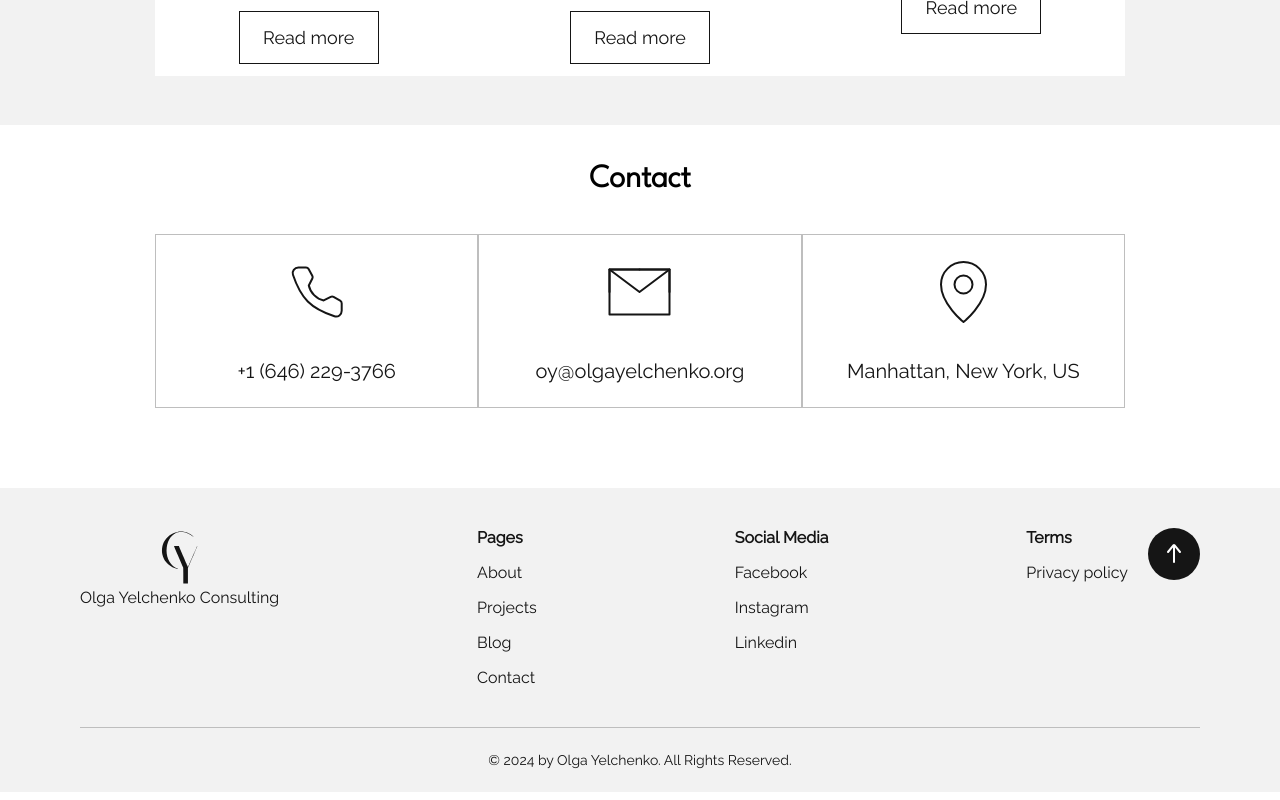
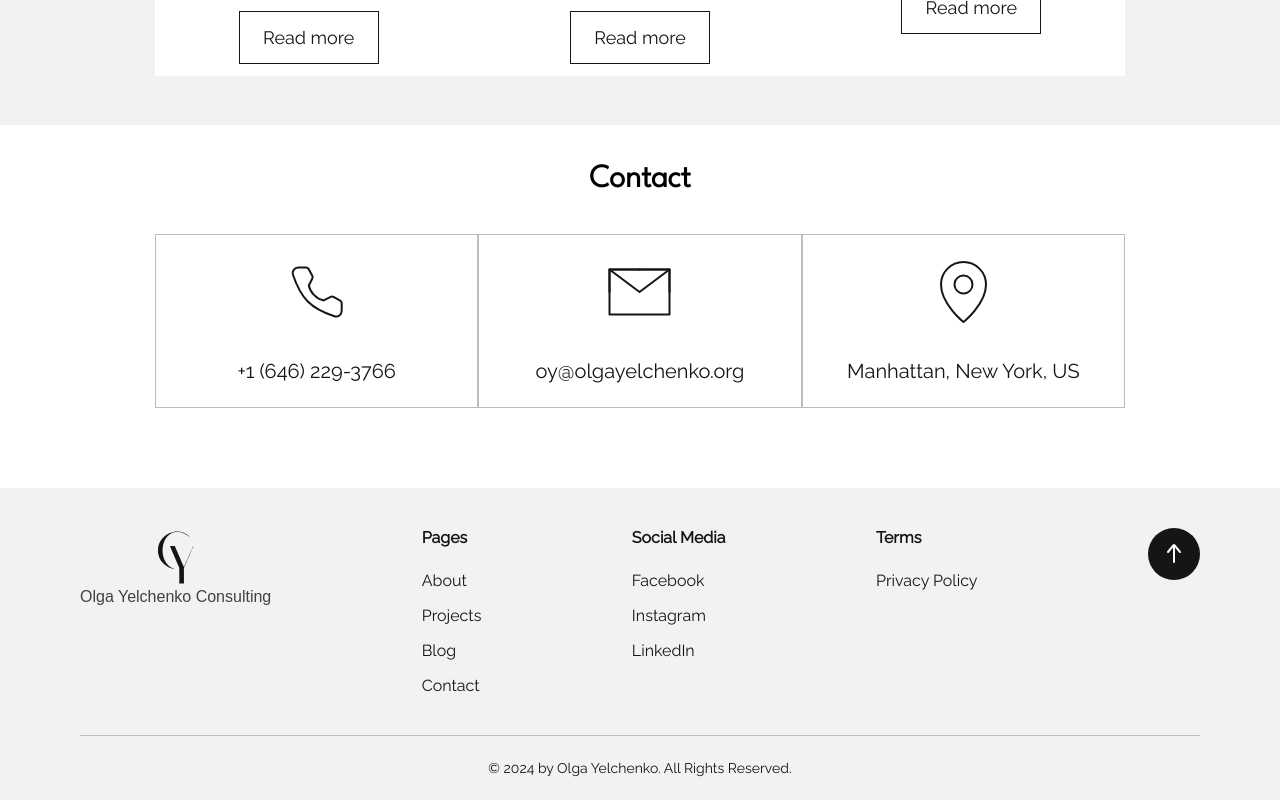
Before and after one commit to tetiananosenko/OY-consulting, a React (Create React App) app: page / in a window 1280 px wide. Shown: the part 4000-4800 px from the top of the page. Built offline with nearby package versions, Linux system fonts and the light colour scheme.

Commit message:
create footer rwd

```diff
--- /dev/null
+++ b/src/assets/svg/Minus.jsx
@@ -0,0 +1,9 @@
+import React from 'react';
+
+const Minus = ({ className }) => (
+  <svg className={className} viewBox="0 0 35 35">
+    <path d="M22.919 12.909h-21.865c-0.509 0-0.922-0.413-0.922-0.922s0.413-0.922 0.922-0.922h21.865c0.509 0 0.922 0.413 0.922 0.922s-0.413 0.922-0.922 0.922z"></path>
+  </svg>
+);
+
+export default Minus;
--- /dev/null
+++ b/src/assets/svg/Plus.jsx
@@ -0,0 +1,9 @@
+import React from 'react';
+
+const Plus = ({ className }) => (
+  <svg className={className} viewBox="0 0 35 35">
+    <path d="M22.919 11.065h-10.011v-10.011c0-0.509-0.413-0.922-0.922-0.922s-0.922 0.413-0.922 0.922v10.011h-10.011c-0.509 0-0.922 0.413-0.922 0.922s0.413 0.922 0.922 0.922h10.011v10.011c0 0.509 0.413 0.922 0.922 0.922s0.922-0.413 0.922-0.922v-10.011h10.011c0.509 0 0.922-0.413 0.922-0.922s-0.413-0.922-0.922-0.922z"></path>
+  </svg>
+);
+
+export default Plus;
--- /dev/null
+++ b/src/components/AccordionFooter/index.jsx
@@ -0,0 +1,26 @@
+import React from 'react';
+import PlusImg from '../../assets/svg/Plus';
+import MinusImg from '../../assets/svg/Minus';
+import styles from './index.module.scss';
+
+
+const Accordion = ({
+  title,
+  listVisible,
+  openList,
+  listNumber,
+}) => (
+  <button
+    className={styles.box}
+    onClick={() => (openList ? openList(listNumber) : '')}
+  >
+    <h3 className={styles.title}>{title}</h3>
+    {listVisible?.length && !listVisible[listNumber] ? (
+      <PlusImg className={styles.img} />
+    ) : (
+      <MinusImg className={styles.img} />
+    )}
+  </button>
+);
+
+export default Accordion;
--- /dev/null
+++ b/src/components/AccordionFooter/index.module.scss
@@ -0,0 +1,32 @@
+@import "../../styles/constants.scss";
+
+.box {
+  display: flex;
+  justify-content: space-between;
+  width: 100%;
+
+  @include media(tablet) {
+    margin-bottom: 15px;
+  }
+}
+
+.title {
+  color: $mainFontColor;
+  font-family: $font-family;
+  font-size: 16px;
+  font-weight: 600;
+  padding-bottom: 24px;
+  @include media(tablet) {
+    padding-bottom: 0;
+  }
+}
+
+.img {
+  width: 24px;
+  height: 24px;
+  position: relative;
+
+  @include media(laptopUp) {
+    display: none;
+  }
+}
--- /dev/null
+++ b/src/components/Copyright/index.jsx
@@ -0,0 +1,13 @@
+import React from 'react';
+import styles from './index.module.scss';
+
+const Copyright = () => {
+
+  const year = new Date().getFullYear();
+
+  return  <div className={styles.wrapperSectionReserved}>
+          <p className={styles.textReserved}>© 2024 by Olga Yelchenko. All Rights Reserved.</p>
+        </div>
+};
+
+export default Copyright;
--- /dev/null
+++ b/src/components/Copyright/index.module.scss
@@ -0,0 +1,16 @@
+@import "../../styles/constants.scss";
+
+.wrapperSectionReserved {
+  width: 100%;
+}
+
+.textReserved {
+  color: $mainFontColor;
+  font-family: $font-family;
+  font-weight: 400;
+  font-size: 16px;
+  font-size: 14px;
+  text-align: center;
+  border-top: 1px solid #bebebe;
+  padding: 24px 0px;
+}
--- /dev/null
+++ b/src/pages/Footer/FooterList.jsx
@@ -0,0 +1,44 @@
+import React, { useState } from 'react';
+import Accordion from '../../components/AccordionFooter';
+import { menuName, listContent } from './ListItems';
+import styles from './index.module.scss';
+
+const FooterList = ({ className })=> {
+  const [listVisible, setListVisible] = useState([false, false, false]);
+
+  const openList = (count) => {
+    setListVisible(prev =>
+      prev.map((value, index) => (index === count ? !value : value)),
+    );
+  };
+
+  return (
+    <>
+      {menuName.map(({ id, listNumber, contentName, label }) => (
+        <div key={id} className={className}>
+          <Accordion
+            title={label}
+            listVisible={listVisible}
+            openList={openList}
+            listNumber={listNumber}
+          />
+          <nav
+            className={
+              listVisible && listVisible[listNumber]
+                ? styles.listOpen
+                : styles.list
+            }
+          >
+            {listContent[contentName].map(({ id, href, label }) => (
+              <a href={href} className={styles.link} key={id} target='_blank'>
+                {label}
+              </a>
+            ))}
+          </nav>
+        </div>
+      ))}
+    </>
+  );
+};
+
+export default FooterList;
--- /dev/null
+++ b/src/pages/Footer/ListItems.jsx
@@ -0,0 +1,23 @@
+
+export const menuName = [
+  { id: 0, listNumber: 0, contentName: 'pages', label: 'Pages' },
+  { id: 1, listNumber: 1, contentName: 'socialMedia', label: 'Social Media' },
+  { id: 2, listNumber: 2, contentName: 'terms', label: 'Terms' },
+];
+
+export const listContent = {
+  pages: [
+    { id: 0, href: '/about', label: 'About' },
+    { id: 1, href: '/projects', label: 'Projects' },
+    { id: 2, href: '/blog', label: 'Blog' },
+    { id: 3, href: '/contact', label: 'Contact' },
+  ],
+  socialMedia: [
+    { id: 4, href: 'https://www.facebook.com/olgayelchenkoconsulting/?show_switched_toast=0&show_invite_to_follow=0&show_switched_tooltip=0&show_podcast_settings=0&show_community_review_changes=0&show_community_rollback=0&show_follower_visibility_disclosure=0', label: 'Facebook' },
+    { id: 5, href: 'https://www.instagram.com/oyconsulting/', label: 'Instagram' },
+    { id: 6, href: 'https://www.linkedin.com/company/olgayelchenkoconsulting/about/', label: 'LinkedIn' },
+  ],
+  terms: [
+    { id: 7, href: '', label: 'Privacy Policy' },
+  ],
+};
--- a/src/pages/Footer/index.jsx
+++ b/src/pages/Footer/index.jsx
@@ -1,10 +1,11 @@
+import React from 'react';
 import { Link } from 'react-router-dom';
-import routes from '../TopBar/routes'
+import FooterList from './FooterList';
+import Copyright from '../../components/Copyright';
 import Logo from '../../assets/svg/Logo';
-import styles from  './index.module.scss';
 import Circle from '../../assets/svg/Circle';
 import Arrow from '../../assets/svg/Arrow';
-
+import styles from './index.module.scss';
 
   const scrollToTop = () =>{
     window.scrollTo({
@@ -13,35 +14,20 @@ import Arrow from '../../assets/svg/Arrow';
     });
   };
 
-const Footer = () => (
+const Footer = () => {
+  return (
     <footer className={styles.footer}>
       <div className={styles.wrapperSectionContent}>
-    <div className={styles.wrapperContent}>
+      <div className={styles.box}>
         <div className={styles.logoWrapper}>
           <Link to="/">
           <Logo />
-          <p className={styles.text}>Olga Yelchenko Consulting</p>
+          <p className={styles.textLogo}>Olga Yelchenko Consulting</p>
           </Link>
         </div>
-      <div className={styles.mediaWrapper}>
-        <h1 className={styles.title}>Pages</h1>
-         {routes.map(route => {
-          return (
-              <Link to={route.href}>
-                <p className={styles.text}>{route.title}</p>
-              </Link>
-            )
-          })}
-      </div>
-      <div className={styles.mediaWrapper}>
-        <h1 className={styles.title}>Social Media</h1>
-        <Link to='/facebook' className={styles.text}>Facebook</Link>
-        <Link to='/instagram' className={styles.text}>Instagram</Link>
-        <Link to='/linkedin' className={styles.text}>Linkedin</Link>
-      </div>
-      <div className={styles.mediaWrapper}>
-        <h1 className={styles.title}>Terms</h1>
-         <Link to='' className={styles.text}>Privacy policy</Link>
+        <FooterList className={styles.columnDesktop} />
+        <div className={styles.info}>
+          <FooterList className={styles.columnMobile} />
         </div>
       </div>
       <button onClick={scrollToTop} className={styles.iconWrapper}>
@@ -49,10 +35,9 @@ const Footer = () => (
       <span className={styles.arrow}><Arrow/></span>
       </button>
       </div>
-        <div className={styles.wrapperSectionReserved}>
-          <p className={styles.textReserved}>© 2024 by Olga Yelchenko. All Rights Reserved.</p>
-        </div>
+      <Copyright />
     </footer>
   );
+};
 
 export default Footer;
--- a/src/pages/Footer/index.module.scss
+++ b/src/pages/Footer/index.module.scss
@@ -3,9 +3,7 @@
 .footer {
   width: 100%;
   background-color: $WhiteFlightColor;
-  padding: 40px 80px 24px;
-  display: flex;
-  flex-direction: column;
+  padding: 40px 80px 0px 80px;
 }
 
 .wrapperSectionContent {
@@ -16,46 +14,16 @@
   padding-bottom: 40px;
 }
 
-.wrapperSectionReserved {
-  width: 100%;
-}
-
 .logoWrapper {
   text-align: center;
 }
 
-.mediaWrapper {
-  display: flex;
-  flex-direction: column;
-  gap: 16px;
-}
-
-.wrapperContent {
-  display: flex;
-  flex-direction: row;
-  max-width: 1048px;
-  width: 100%;
-  justify-content: space-between;
-}
-
-.title {
+.textLogo {
   color: $mainFontColor;
-  font-family: $font-family;
-  font-weight: bold;
+  font-family: $font-family-main;
+  font-weight: 400;
   font-size: 16px;
-}
-
-.text {
-  @extend .title;
-  font-weight: 400;
-}
-
-.textReserved {
-  @extend .text;
-  font-size: 14px;
-  text-align: center;
-  border-top: 1px solid #BEBEBE;
-  padding-top: 24px;
+  opacity: 0.8;
 }
 
 .iconWrapper {
@@ -64,8 +32,76 @@
   justify-content: center;
   align-items: center;
   cursor: pointer;
+
+  @include media(tablet) {
+    display: none;
+  }
 }
 
 .arrow {
   position: absolute;
 }
+
+.box {
+  display: flex;
+  justify-content: space-between;
+  max-width: 1048px;
+  width: 100%;
+
+  @include media(tablet) {
+    flex-direction: column;
+    margin-bottom: 16px;
+  }
+}
+
+.columnDesktop {
+  @include media(tablet) {
+    display: none;
+  }
+}
+
+.columnMobile {
+  margin-top: 20px;
+
+  @include media(laptopUp) {
+    display: none;
+  }
+}
+
+.list {
+  display: flex;
+  flex-direction: column;
+  @include media(tablet) {
+    max-height: 0;
+    visibility: hidden;
+    overflow: hidden;
+    transition: all 200ms ease-in;
+  }
+}
+
+.listOpen {
+  display: flex;
+  flex-direction: column;
+  overflow: hidden;
+  padding-bottom: 0;
+  max-height: 220px;
+  transition: all 200ms ease;
+}
+
+.link {
+  color: $mainFontColor;
+  font-family: $font-family;
+  font-size: 16px;
+  font-weight: 400;
+}
+
+.link:not(:last-child) {
+  padding-bottom: 16px;
+}
+
+.info {
+  @include media(tablet) {
+    display: flex;
+    flex-direction: column;
+  }
+}
```
Lines whose indentation alone changed are shown as unchanged.
